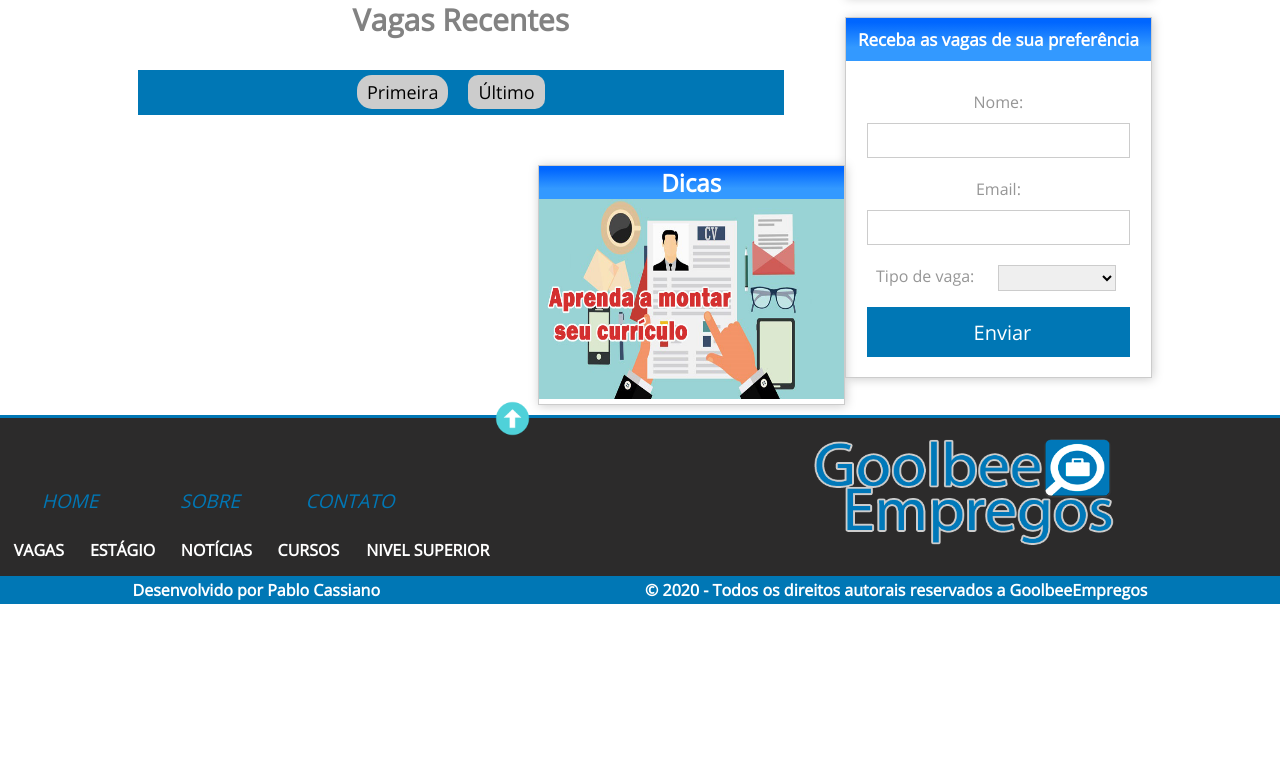
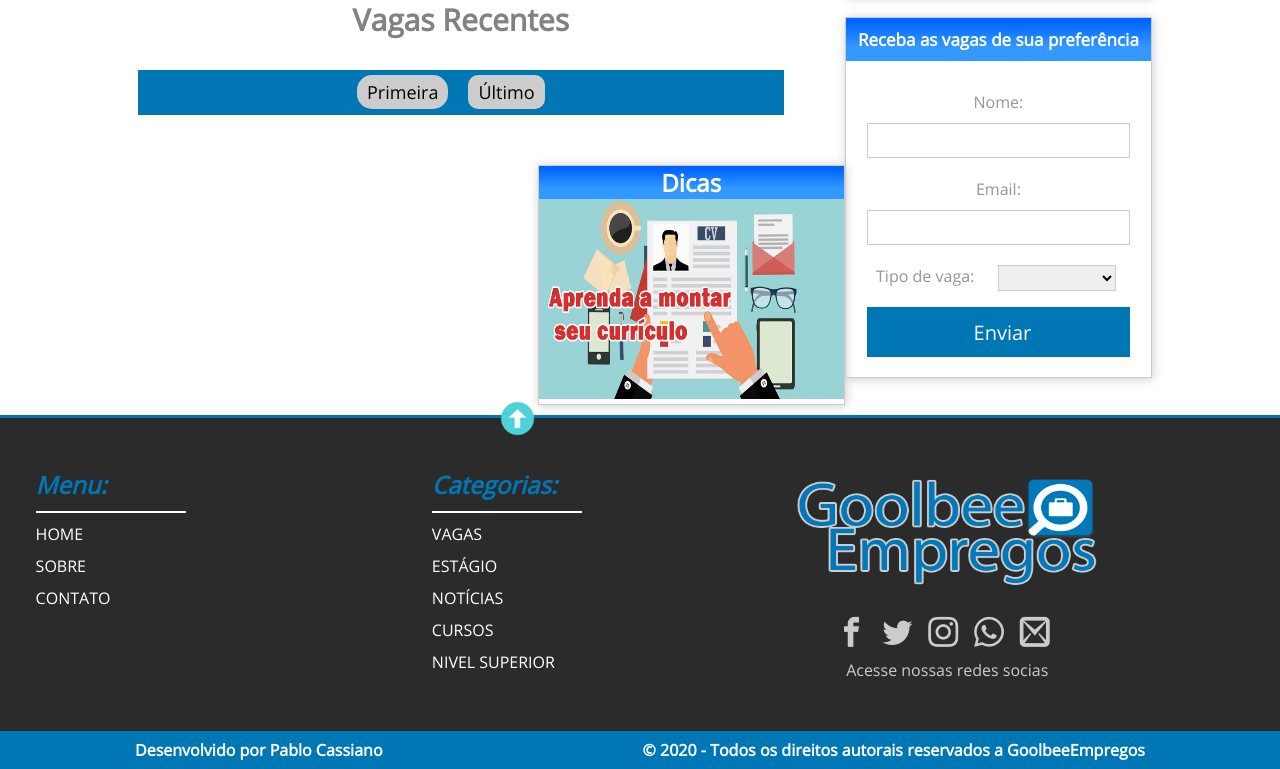
Before and after one commit to pblC15/Plataforma-de-Empregos, a PHP site: page / in a window 1280 px wide. Shown: the part 564-1333 px from the top of the page. Before the commit the page ends 1168 px from the top, so only its background shows below. Run offline with PHP 8.4, Linux system fonts and the light colour scheme; data that the repository does not hold is empty; some web fonts are replaced.

Commit message:
Correções do Footer

```diff
--- a/_css/rodape.css
+++ b/_css/rodape.css
@@ -18,42 +18,56 @@ footer {
     cursor: pointer;
 }
 
+.menu-content {
+    display: flex;
+    flex-direction: row;
+    padding: 10px 10px 40px 10px;
+}
+
 footer .footer-side1 {
-    width: 50%;
-    margin-top: 0px;
-    float: left;
+    flex-basis: 50%;
 }
 
 footer .container {
     max-width: 1400px;
     display: flex;
     flex-direction: row;
+    padding: 0 2%;
 }
 
 .menu-footer {
     display: inline-block;
     width: 100%;
-    margin-top: 20px;
+}
+
+.divisoria {
+    margin: 10px 0;
+    height: 2px;
+    background-color: #FFF;
+    width: 150px;
 }
 
 .menu-footer ul {
     list-style: none;
+    color: #0077b5;
 }
 
-.menu-footer ul li {
-    float: left;
-    width: calc(100% / 4 - 20px);
-    padding: 10px 2%;
-    text-align: center;
+.menu-footer h1,
+.submenu-footer h1 {
+    color: #0077b5;
+    font-style: italic;
+    font-family: 'Open Sans-Regular';
+}
+
+.menu-footer ul li,
+.submenu-footer ul li {
+    margin-bottom: 10px;
 }
 
 .menu-footer ul li a {
     text-decoration: none;
-    color: #0077b5;
-    font-size: 19px;
-    font-weight: normal;
-    font-style: italic;
-    padding: 0 2%;
+    color: white;
+    font-size: 16px;
 }
 
 .menu-footer ul li a:hover {
@@ -63,17 +77,12 @@ footer .container {
 }
 
 .submenu-footer {
-    display: inline-block;
-    width: 100%;
+    flex-basis: 50%;
 }
 
 .submenu-footer ul {
     list-style: none;
-}
-
-.submenu-footer ul li {
-    float: left;
-    padding: 10px 2%;
+    color: #0077b5;
 }
 
 .submenu-footer ul li:nth-of-type(5) {
@@ -84,18 +93,10 @@ footer .container {
     text-decoration: none;
     color: white;
     font-size: 16px;
-    font-weight: 600;
-    padding: 0 2%;
 }
 
 .submenu-footer ul li a:hover {
     color: #0077b5;
-}
-
-.footer-lateral {
-    width: 500px;
-    padding: 0 2%;
-    text-align: right;
 }
 
 .ultimo-footer {
@@ -104,6 +105,7 @@ footer .container {
     align-items: justify;
     background-color: #0077b5;
     width: 100%;
+    padding: 5px;
 }
 
 .ultimo-footer p {
@@ -114,32 +116,43 @@ footer .container {
     font-weight: 600;
 }
 
-.footer-lateral a img {
+.footer-lateral {
+    flex-basis: 50%;
+    padding: 40px 2%;
+    text-align: center;
+    display: flex;
+    flex-direction: column;
+}
+
+.img-footer {
+    flex-basis: 100%;
+}
+
+.footer-netsocial {
+    flex-basis: 100%;
+    padding: 10px;
+}
+
+.footer-lateral .img-footer a img {
     width: 300px !important;
     height: 120px !important;
     margin-bottom: 0px !important;
 }
 
-.footer-social {
-    width: 60%;
-    float: right;
-    text-align: center;
+.redes-sociais {
+    font-size: 30px;
+    color: #ccc;
+    margin-top: 10px;
+    margin-bottom: 5px;
 }
 
-.footer-social>div {
-    float: left;
-    padding: 20px 0px;
-    text-align: center;
+.redes-sociais span {
+    cursor: pointer;
 }
 
-.footer-social>div>span {
+.footer-netsocial p {
+    font-size: 16px;
     color: #ccc;
-    font-size: 1.3em;
-    padding: 15px;
-}
-
-[class^="icon-"]:before {
-    margin-right: 0px !important;
 }
 
 @media screen and (max-width: 960px) {
--- a/anuncio-vaga.php
+++ b/anuncio-vaga.php
@@ -1,6 +1,6 @@
 <?php
-    require_once 'config.php';
-    require_once 'conx.php';
+    require_once 'config/config.php';
+    require_once 'config/conx.php';
 
      if(isset($_SESSION["numLogin"])){
 
@@ -164,7 +164,7 @@
                                 <input type="submit" name="f_submit_email" value="Enviar">
                             </form>
                             <?php
-                                require_once "conx.php";
+                                require_once "config/conx.php";
                                 //Obter dados do formulario
                                 if(isset($_POST['f_submit_email'])){
 
--- a/cabecalho.php
+++ b/cabecalho.php
@@ -13,7 +13,6 @@
         }
 
     ?>
-
     </div><!--FIM DA DIV LOGO -->
 
     <!--NAV MENU -->
--- a/rodape.php
+++ b/rodape.php
@@ -6,7 +6,12 @@
                 <img class='img_cima' src='_imgs/icone/seta-pra-cima-3.png' alt='Ir para o Topo'>
             </a>
         </div>
+
+        <div class="menu-content">
+
             <nav class='menu-footer'>
+                <h1>Menu:</h1>
+                <div class="divisoria"></div>
                 <ul>
                     <?php
 
@@ -30,6 +35,8 @@
 
 
             <nav class='submenu-footer'>
+                <h1>Categorias:</h1>
+                <div class="divisoria"></div>
                 <ul>
                     <?php
                     if(!isset($_SESSION['numLogin'])){
@@ -52,13 +59,14 @@
 
                 </ul>
             </nav>
+        </div>
 
         <div class='clear'></div>
     </div>
 
 
     <div class='footer-lateral'>
-
+        <div class="img-footer">
             <?php
             if(!isset($_SESSION['numLogin'])){
 
@@ -70,6 +78,17 @@
             }
 
             ?>
+        </div>
+        <div class="footer-netsocial">
+            <div class="redes-sociais">
+                <span class="icon-facebook"></span>
+                <span class="icon-twitter"></span>
+                <span class="icon-instagram"></span>
+                <span class="icon-whatsapp"></span>
+                <span class="icon-mail2"></span>
+            </div>
+            <p>Acesse nossas redes socias</p>
+        </div>
     </div>
     <div class='clear'></div>
 
```
Lines whose indentation alone changed are shown as unchanged.
